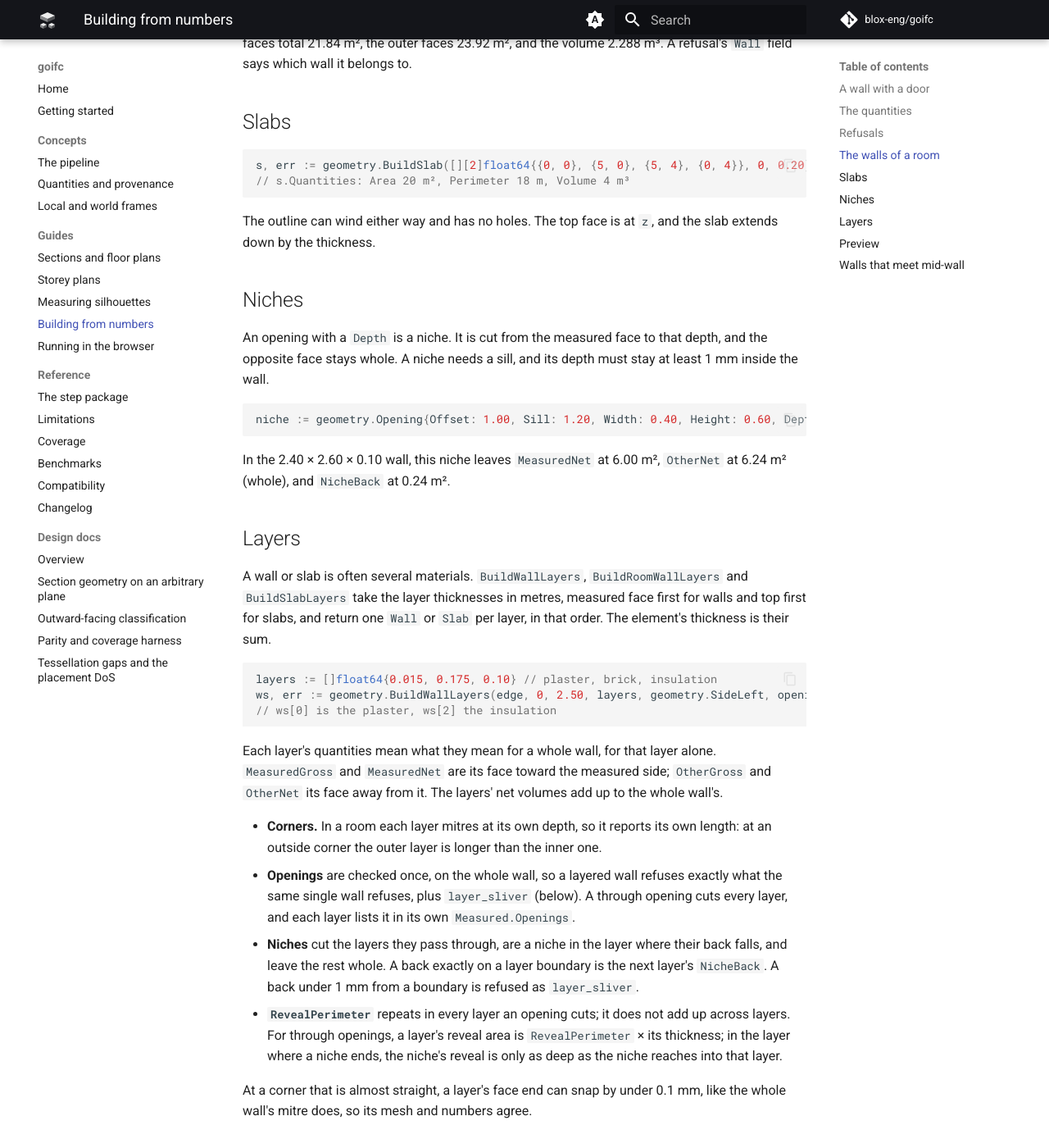
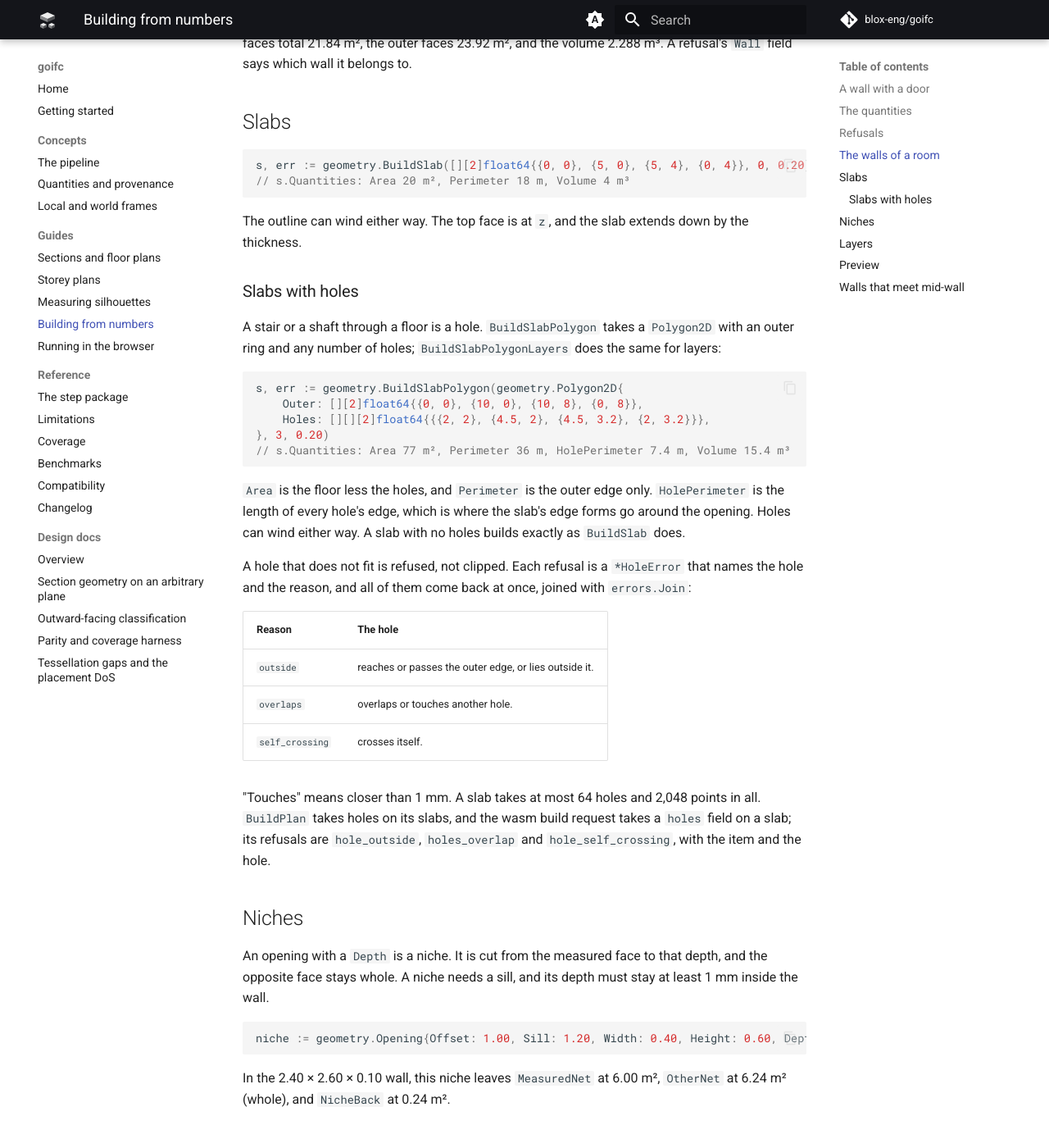
Before and after one commit to blox-eng/goifc, an MkDocs documentation site: the page built from docs/guides/builders.md, in a window 1280 px wide and 1400 px high, scrolled down 2759 px. Shown: the whole window at 82% size. Built offline with MkDocs 1.6.1 and Material for MkDocs 9.7.7, drawn with Linux system fonts in a browser that asks for light colours; comment, search, counter and statistics services are not loaded; the version menu is left out.

Commit message:
docs: slabs with holes in the builders guide
Fuzz FuzzBuildSlabPolygon, document slabs with holes, and keep the cap's
collinear sliver in the mesh so a hole with near-collinear points stays closed.

Co-Authored-By: Claude Opus 5.5 <noreply@anthropic.com>

````diff
--- a/docs/guides/builders.md
+++ b/docs/guides/builders.md
@@ -108,8 +108,42 @@ s, err := geometry.BuildSlab([][2]float64{{0, 0}, {5, 0}, {5, 4}, {0, 4}}, 0, 0.
 // s.Quantities: Area 20 m², Perimeter 18 m, Volume 4 m³
 ```
 
-The outline can wind either way and has no holes. The top face is at `z`, and
-the slab extends down by the thickness.
+The outline can wind either way. The top face is at `z`, and the slab extends
+down by the thickness.
+
+### Slabs with holes
+
+A stair or a shaft through a floor is a hole. `BuildSlabPolygon` takes a
+`Polygon2D` with an outer ring and any number of holes; `BuildSlabPolygonLayers`
+does the same for layers:
+
+```go
+s, err := geometry.BuildSlabPolygon(geometry.Polygon2D{
+	Outer: [][2]float64{{0, 0}, {10, 0}, {10, 8}, {0, 8}},
+	Holes: [][][2]float64{{{2, 2}, {4.5, 2}, {4.5, 3.2}, {2, 3.2}}},
+}, 3, 0.20)
+// s.Quantities: Area 77 m², Perimeter 36 m, HolePerimeter 7.4 m, Volume 15.4 m³
+```
+
+`Area` is the floor less the holes, and `Perimeter` is the outer edge only.
+`HolePerimeter` is the length of every hole's edge, which is where the slab's
+edge forms go around the opening. Holes can wind either way. A slab with no
+holes builds exactly as `BuildSlab` does.
+
+A hole that does not fit is refused, not clipped. Each refusal is a
+`*HoleError` that names the hole and the reason, and all of them come back at
+once, joined with `errors.Join`:
+
+| Reason | The hole |
+|---|---|
+| `outside` | reaches or passes the outer edge, or lies outside it. |
+| `overlaps` | overlaps or touches another hole. |
+| `self_crossing` | crosses itself. |
+
+"Touches" means closer than 1 mm. A slab takes at most 64 holes and 2,048
+points in all. `BuildPlan` takes holes on its slabs, and the wasm build request
+takes a `holes` field on a slab; its refusals are `hole_outside`,
+`holes_overlap` and `hole_self_crossing`, with the item and the hole.
 
 ## Niches
 
````
Also changed, not shown: CHANGELOG.md (+13 -0 lines), 6 other files.
